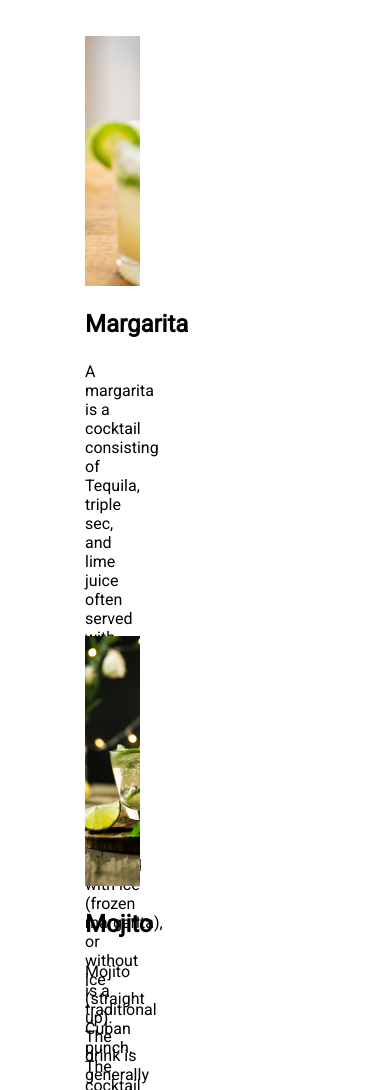
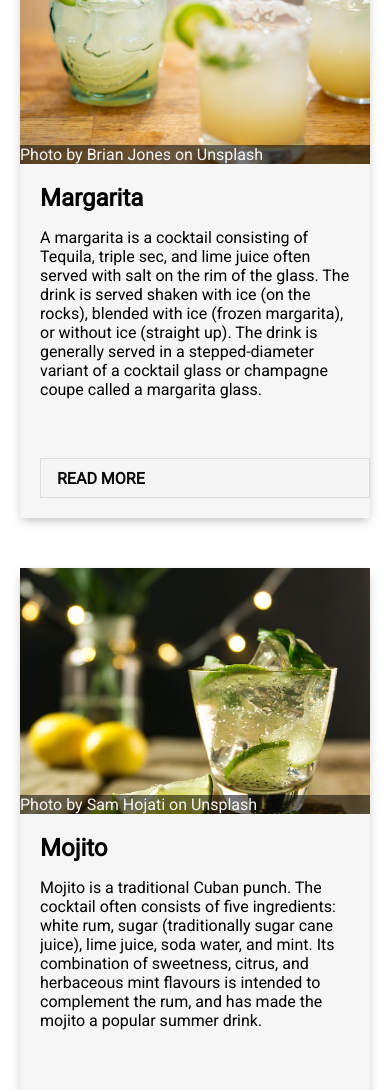
Before and after one commit to tims07/Alicia_Flexbox_Project, a plain HTML site: page index.html in a window 390 px wide. Shown: the part 371-1461 px from the top of the page. Drawn offline with Linux system fonts and the light colour scheme; a web font is replaced by a local one.

Commit message:
add responsive css

```diff
--- a/style/styles.css
+++ b/style/styles.css
@@ -10,6 +10,10 @@ body {
     max-width: 1728px;
     width: 100%;
     margin: auto;
+    display: flex;
+    flex-direction: column;
+    position: relative;
+
 }
 
 h2 {
@@ -24,6 +28,9 @@ p {
     font-size: 16px;
 }
 
+h2, h3, button {
+    margin: 0;
+}
 /* Cards Section */
 
 .cocktails_section {
@@ -31,15 +38,27 @@ p {
   padding: 85px;
 }
 
+.cocktails_section .cocktails {
+    display: flex;
+    justify-content: center;
+    gap: 45px;
+    flex-wrap: wrap;
+}
 
 .cocktails_section h2 {
     width: 100%;
     text-align: center;
+    margin-bottom: 50px;
 }
 
 .cocktails_section .cocktails .cocktail_single {
     width: 25%;
     height: 600px;
+    background-color: #f6f6f6;
+    box-shadow: 0px 4px 27px -2px rgba(0, 0, 0, 0.11);
+    display: flex;
+    flex-direction: column;
+    background-color: #f6f6f6
 }
 
 .cocktails_section .cocktails .cocktail_single .cocktail_image {
@@ -57,7 +76,105 @@ p {
     position: relative;
 }
 
+.cocktails_section .cocktails .cocktail_single .cocktail_image .photo_info {
+  background-color: rgba(0, 0, 0, 0.54);
+  color: whitesmoke;
+  position: absolute;
+  bottom: 0;
+  right: 0;
+  width: 100%;
+}
+
+
 .cocktails_section .cocktails .cocktail_single .cocktail_content {
     width: 100%;
     height: 60%;
+    padding: 20px;
+    display: flex;
+    flex-direction: column;
+    align-items: flex-start;
+    position: relative;
 }
+
+.cocktails_section .cocktails .cocktail_single .cocktail_content p {
+    display: -webkit-box;
+    overflow: hidden;
+    -webkit-line-clamp: 10;
+    -webkit-box-orient: vertical;
+}
+
+.cocktails_section .cocktails .cocktail_single .cocktail_content button {
+   width: calc(100% - 20px);
+   border: 1px solid #dddddd;
+   color: #0c0b0b;
+   background-color: whitesmoke;
+    height: 40px;
+    text-transform: uppercase;
+    text-align: left;
+    font-weight: bold;
+    padding-left: 16px;
+    font-size: 16px;
+    position: absolute;
+    bottom: 20px;
+    cursor: pointer;
+}
+
+/* Transform Section */
+
+.cocktails_section .cocktails .cocktail_single .cocktail_content button:hover {
+    background-color: #0c0b0b;
+    color: whitesmoke;
+    transition: all 500ms ease-in-out;
+    border: none;
+ }
+
+ .cocktails_section .cocktails .cocktail_single:hover {
+   transform: scale3d(1.1, 1.1, 1.1);
+   box-shadow: 0px 4px 27px -2px rgba(0, 0, 0, 0.27);
+
+}
+
+/* Media Queries */
+
+@media screen and (max-width: 1350px) {
+    .cocktails_section .cocktails {
+        gap: 15px;
+    }
+
+    .cocktails_section .cocktails .cocktail_single {
+        box-shadow: 0px 4px 10px -2px rgba(0, 0, 0, 0.27);
+
+     }
+}
+
+@media screen and (max-width: 1024px) {
+    .cocktails_section {
+        padding: 30px;
+
+    }
+
+    .cocktails_section .cocktails {
+        gap: 50px;
+        flex: wrap;
+    }
+
+    .cocktails_section .cocktails .cocktail_single {
+        width: calc(50% - 60px);
+    }
+}
+
+@media screen and (max-width: 500px) {
+    .cocktails_section {
+        padding: 20px;
+
+    }
+
+    .cocktails_section .cocktails {
+        gap: 50px;
+
+    }
+
+    .cocktails_section .cocktails .cocktail_single {
+        width: 100%;
+    }
+}
```
